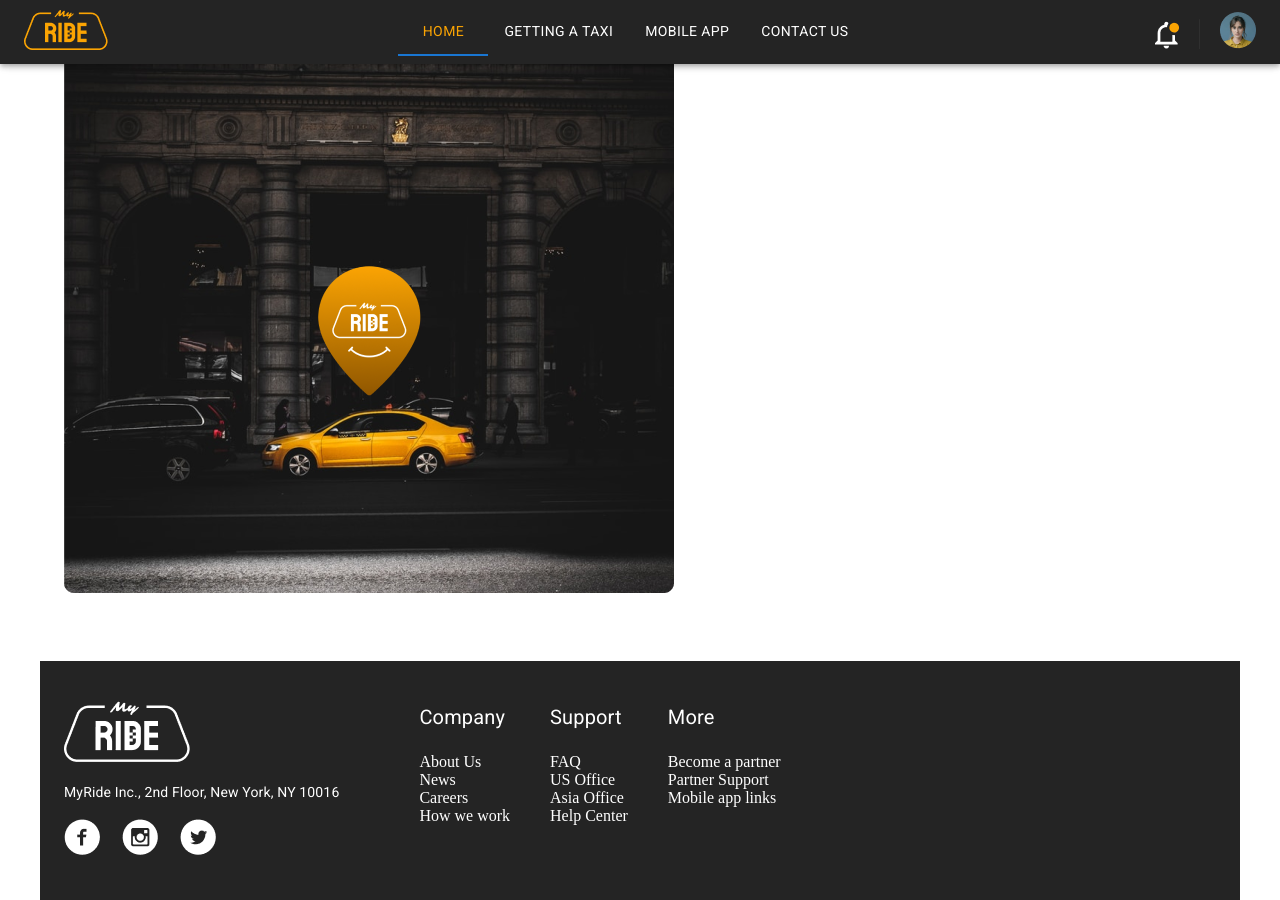
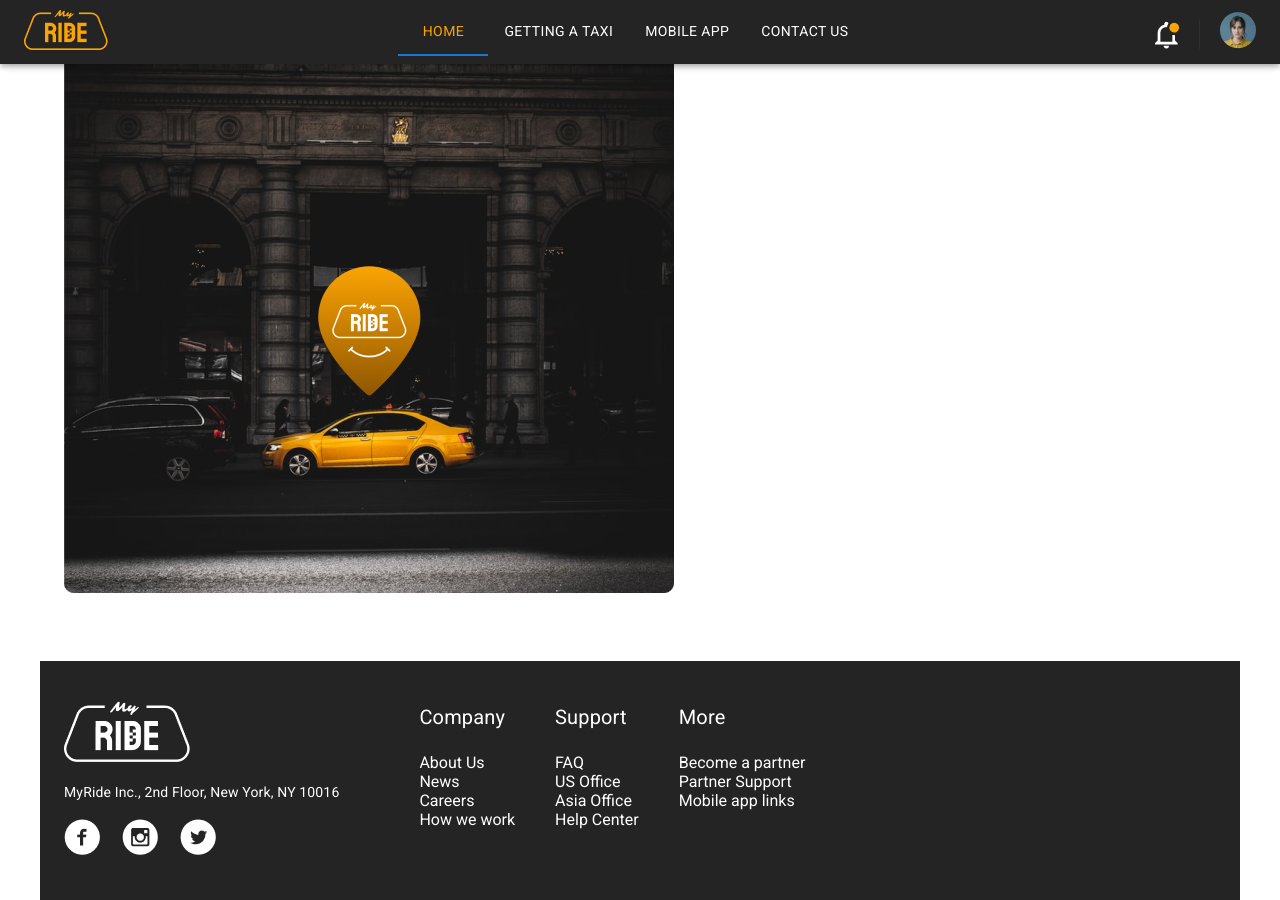
Before and after one commit to viviancol/desafio3-compassuol, a React (Vite) app in the folder my-ride/: page / in a window 1280 px wide. Built offline with nearby package versions, Linux system fonts and the light colour scheme.

Commit message:
feat: font-family: Roboto

```diff
--- a/my-ride/src/App.css
+++ b/my-ride/src/App.css
@@ -1,4 +1,5 @@
 * {
   margin: 0;
   padding: 0;
+  font-family: Roboto;
 }
```
